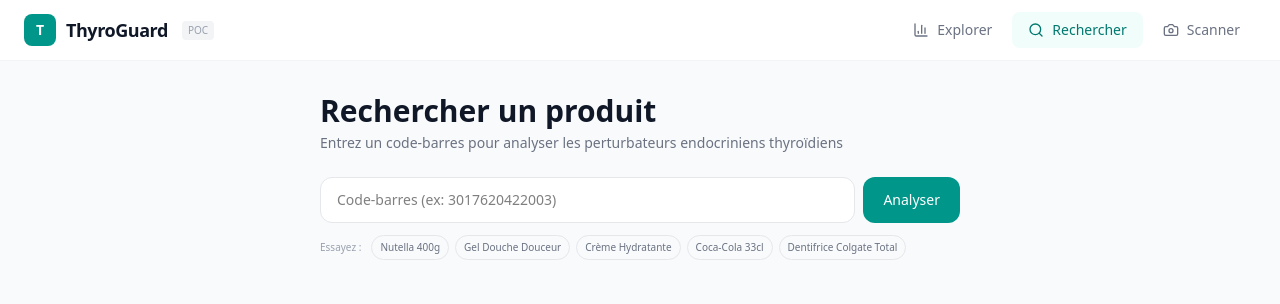
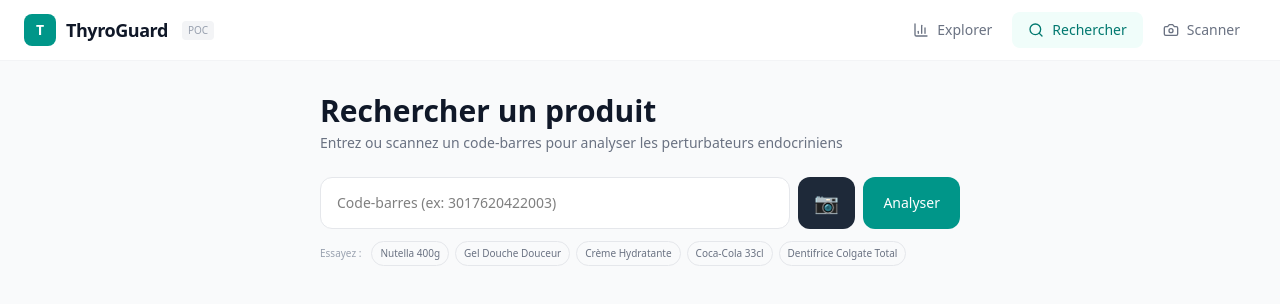
Before and after one commit to Hibashii/EndoScan, a React (Vite) app in the folder frontend/: page / in a window 1280 px wide. Both pictures are taken after a click on the button "Rechercher". Shown: the top 304 px of the page. Built offline with nearby package versions, Linux system fonts and the light colour scheme.

Commit message:
feat: scan

```diff
--- a/frontend/src/pages/SearchPage.jsx
+++ b/frontend/src/pages/SearchPage.jsx
@@ -1,4 +1,5 @@
-import { useState } from "react";
+import { useState, useRef, useEffect } from "react";
+import { BrowserMultiFormatReader } from '@zxing/browser';
 import { MOCK_PRODUCTS } from "../data/mockData";
 import { riskColor, riskLabel, vigilanceScore } from "../data/utils";
 
@@ -8,15 +9,23 @@ export default function SearchPage() {
   const [loading, setLoading] = useState(false);
   const [notFound, setNotFound] = useState(false);
 
+  // --- États et Références pour le Scanner Caméra ---
+  const [isScanning, setIsScanning] = useState(false);
+  const [scanError, setScanError] = useState("");
+  const videoRef = useRef(null);
+  const controlsRef = useRef(null);
+
+  // Fonction pour lancer la recherche
   const handleSearch = (code) => {
     const searchCode = code || query.trim();
     if (!searchCode) return;
+
     setQuery(searchCode);
     setLoading(true);
     setNotFound(false);
     setResult(null);
 
-    // Simule un appel API — à remplacer par fetch('/api/analyze/{barcode}')
+    // Simule un appel API
     setTimeout(() => {
       const product = MOCK_PRODUCTS[searchCode];
       if (product) {
@@ -28,27 +37,98 @@ export default function SearchPage() {
     }, 800);
   };
 
+  // --- Fonctions du Scanner ---
+  const startScan = async () => {
+    setIsScanning(true);
+    setScanError("");
+    setResult(null);
+
+    try {
+      const codeReader = new BrowserMultiFormatReader();
+      controlsRef.current = await codeReader.decodeFromVideoDevice(
+        null,
+        videoRef.current,
+        (scanResult, error) => {
+          if (scanResult) {
+            const codeScanne = scanResult.getText();
+            stopScan(); // 1. On éteint la caméra
+            setQuery(codeScanne); // 2. On écrit le code dans le champ textuel
+            handleSearch(codeScanne); // 3. On lance la recherche automatiquement
+          }
+          if (error && error.name !== 'NotFoundException') {
+            console.error(error);
+          }
+        }
+      );
+    } catch (err) {
+      console.error(err);
+      setScanError("Impossible d'accéder à la caméra. Vérifiez les permissions.");
+      setIsScanning(false);
+    }
+  };
+
+  const stopScan = () => {
+    if (controlsRef.current) {
+      controlsRef.current.stop();
+    }
+    setIsScanning(false);
+  };
+
+  // Sécurité : couper la caméra si on quitte la page
+  useEffect(() => {
+    return () => stopScan();
+  }, []);
+
   const score = vigilanceScore(result);
   const sampleCodes = Object.entries(MOCK_PRODUCTS).map(([code, p]) => ({ code, name: p.name }));
 
   return (
     <div className="max-w-2xl mx-auto px-4 py-6 md:py-8 pb-24 md:pb-8">
       <h1 className="text-2xl md:text-3xl font-bold text-gray-900">Rechercher un produit</h1>
-      <p className="text-gray-500 text-sm mt-1 mb-6">Entrez un code-barres pour analyser les perturbateurs endocriniens thyroïdiens</p>
+      <p className="text-gray-500 text-sm mt-1 mb-6">Entrez ou scannez un code-barres pour analyser les perturbateurs endocriniens</p>
 
-      {/* Search bar */}
+      {/* Barre de recherche avec le nouveau bouton Scan */}
       <div className="flex gap-2 mb-3">
-        <input type="text" value={query} onChange={(e) => setQuery(e.target.value)}
+        <input
+          type="text"
+          value={query}
+          onChange={(e) => setQuery(e.target.value)}
           onKeyDown={(e) => e.key === "Enter" && handleSearch()}
           placeholder="Code-barres (ex: 3017620422003)"
-          className="flex-1 px-4 py-3 rounded-xl border border-gray-200 text-sm focus:outline-none focus:ring-2 focus:ring-teal-500 focus:border-transparent bg-white" />
-        <button onClick={() => handleSearch()}
+          className="flex-1 px-4 py-3 rounded-xl border border-gray-200 text-sm focus:outline-none focus:ring-2 focus:ring-teal-500 focus:border-transparent bg-white"
+        />
+
+        {/* Bouton pour ouvrir la caméra */}
+        <button
+          onClick={isScanning ? stopScan : startScan}
+          className={`px-4 py-3 text-white rounded-xl text-xl font-medium transition-colors active:scale-95 flex items-center justify-center
+            ${isScanning ? 'bg-red-500 hover:bg-red-600' : 'bg-gray-800 hover:bg-gray-900'}`}
+          title={isScanning ? "Fermer la caméra" : "Scanner un code-barres"}
+        >
+          {isScanning ? '✖' : '📷'}
+        </button>
+
+        <button
+          onClick={() => handleSearch()}
           className="px-5 py-3 bg-teal-600 text-white rounded-xl text-sm font-medium hover:bg-teal-700 transition-colors active:scale-95">
           Analyser
         </button>
       </div>
 
-      {/* Sample codes */}
+      {scanError && <p className="text-red-500 text-sm mb-4">{scanError}</p>}
+
+      {/* Zone Vidéo du Scanner (Affichée uniquement si isScanning est vrai) */}
+      {isScanning && (
+        <div className="mb-6 rounded-2xl overflow-hidden border-4 border-teal-500 shadow-lg bg-black relative animate-fade-in">
+          <video ref={videoRef} className="w-full h-64 object-cover" />
+          <div className="absolute inset-0 border-2 border-white/30 m-8 rounded-xl pointer-events-none"></div>
+          <p className="absolute bottom-4 left-0 right-0 text-center text-white text-xs font-semibold bg-black/50 py-1">
+            Placez le code-barres au centre
+          </p>
+        </div>
+      )}
+
+      {/* Codes d'exemples */}
       <div className="flex flex-wrap gap-1.5 mb-6">
         <span className="text-[10px] text-gray-400 self-center mr-1">Essayez :</span>
         {sampleCodes.map(s => (
@@ -59,7 +139,7 @@ export default function SearchPage() {
         ))}
       </div>
 
-      {/* Loading */}
+      {/* Chargement */}
       {loading && (
         <div className="flex items-center justify-center py-12">
           <div className="w-8 h-8 border-2 border-teal-200 border-t-teal-600 rounded-full animate-spin" />
@@ -67,15 +147,15 @@ export default function SearchPage() {
         </div>
       )}
 
-      {/* Not found */}
+      {/* Produit non trouvé */}
       {notFound && (
-        <div className="bg-gray-50 rounded-2xl p-8 text-center">
+        <div className="bg-gray-50 rounded-2xl p-8 text-center animate-fade-in">
           <p className="text-gray-400 text-lg mb-1">Produit non trouvé</p>
           <p className="text-gray-400 text-xs">Essayez un des codes-barres de démonstration ci-dessus</p>
         </div>
       )}
 
-      {/* Result */}
+      {/* Résultat (Ton code d'origine intact) */}
       {result && score && (
         <div className="space-y-4 animate-fade-in">
           {/* Product header */}
```
